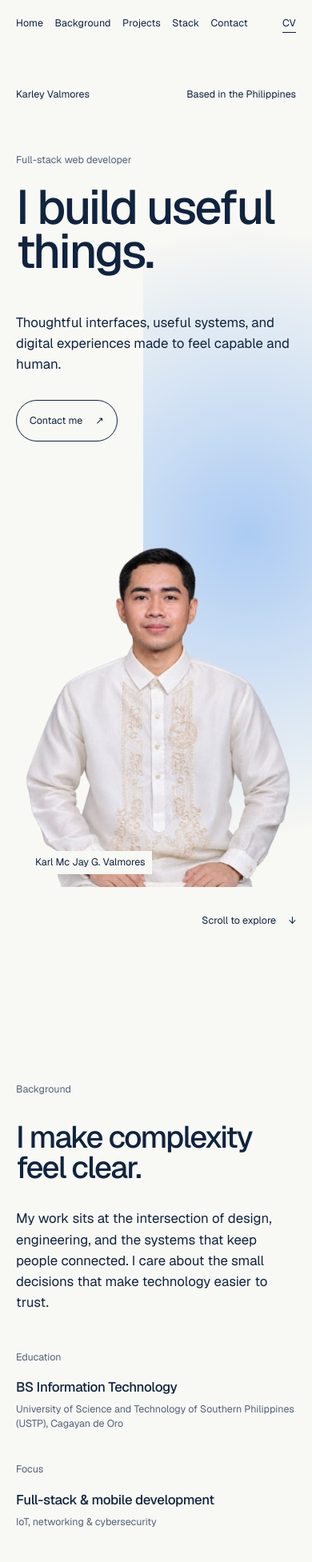
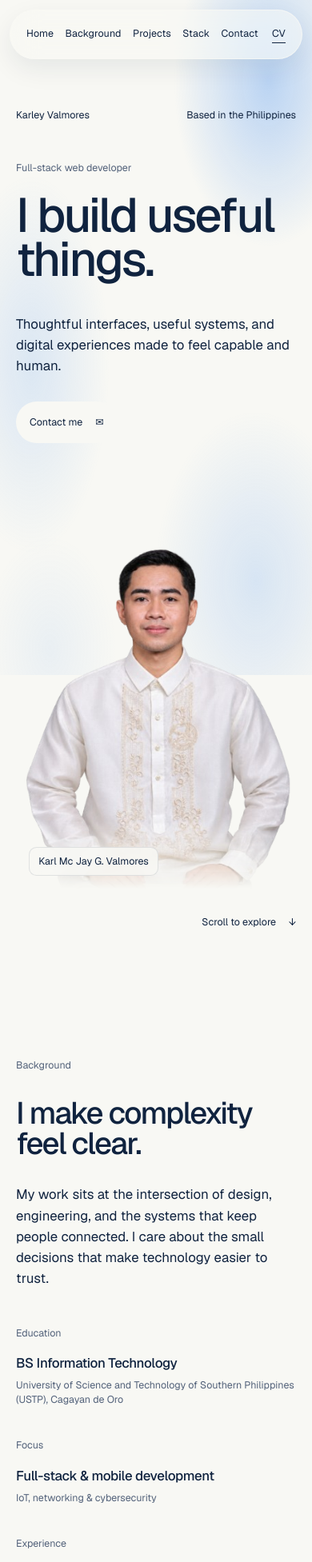
Before and after one commit to karmacje/Portfolio, a Next.js app: page / in a window 390 px wide. Shown: the top 1953 px of the page at 80% size. Built offline with nearby package versions, Linux system fonts and the light colour scheme.

Commit message:
feat: refine blue bloom CTA and responsive layout
- Add page-wide blue bloom treatment
- Improve glass navigation and footer spacing
- Soften profile image edges
- Replace orange accents with sky blue
- Add rounded CTA hover glow and email icon
- Fix narrow-screen navigation overflow

```diff
--- a/app/globals.css
+++ b/app/globals.css
@@ -6,10 +6,9 @@
   --ink: #10233f;
   --muted: #53627a;
   --blue: #438ef2;
-  --persimmon: #f4512c;
   --frame: 1220px;
   --gutter: clamp(1.25rem, 3.2vw, 3rem);
-  --section-space: clamp(6rem, 13vw, 12rem);
+  --section-space: clamp(5rem, 10vw, 9rem);
   --display: clamp(3.75rem, 10.5vw, 10rem);
   --heading: clamp(2.4rem, 5.2vw, 5.75rem);
   --body: 1.05rem;
@@ -42,6 +41,11 @@ body {
 }
 
 body::before {
+  background:
+    radial-gradient(ellipse 42% 34% at 86% 12%, rgba(67, 142, 242, 0.34), transparent 72%),
+    radial-gradient(ellipse 34% 38% at 10% 54%, rgba(67, 142, 242, 0.16), transparent 74%),
+    radial-gradient(ellipse 44% 34% at 82% 86%, rgba(67, 142, 242, 0.18), transparent 74%),
+    radial-gradient(ellipse 28% 22% at 16% 96%, rgba(67, 142, 242, 0.08), transparent 76%);
   content: "";
   inset: 0;
   pointer-events: none;
@@ -72,7 +76,7 @@ summary {
 }
 
 :focus-visible {
-  outline: 2px solid var(--persimmon);
+  outline: 2px solid var(--blue);
   outline-offset: 4px;
 }
 
@@ -100,17 +104,21 @@ ul {
 
 .site-header {
   align-items: center;
+  background: color-mix(in srgb, var(--ground) 62%, transparent);
+  backdrop-filter: blur(18px) saturate(145%);
+  border: 1px solid color-mix(in srgb, var(--surface) 72%, transparent);
+  border-radius: 999px;
+  box-shadow: 0 0.75rem 2rem rgba(16, 35, 63, 0.08);
   display: flex;
   gap: 2rem;
   justify-content: space-between;
-  margin: 0 auto;
+  margin: 0.75rem auto;
   max-width: var(--frame);
   padding: 1.2rem var(--gutter);
   position: sticky;
-  top: 0;
-  width: 100%;
+  top: 0.75rem;
+  width: calc(100% - 1.5rem);
   z-index: 10;
-  background: var(--ground);
 }
 
 .site-header nav ul,
@@ -142,7 +150,7 @@ ul {
 
 .site-header nav a:hover,
 .contact-footer a:hover {
-  color: var(--persimmon);
+  color: var(--blue);
 }
 
 .nav-actions {
@@ -159,7 +167,7 @@ ul {
 }
 
 .status-dot {
-  background: var(--persimmon);
+  background: var(--blue);
   border-radius: 50%;
   display: block;
   height: 0.5rem;
@@ -184,21 +192,8 @@ ul {
   display: flex;
   flex-direction: column;
   min-height: calc(100svh - 4.5rem);
-  overflow: hidden;
   padding-top: clamp(3rem, 7vw, 6rem);
   position: relative;
-}
-
-.hero::before {
-  background:
-    radial-gradient(circle at 54% 46%, rgba(67, 142, 242, 0.42), rgba(67, 142, 242, 0.2) 35%, transparent 70%);
-  content: "";
-  height: 82%;
-  pointer-events: none;
-  position: absolute;
-  right: -8%;
-  top: 13%;
-  width: 62%;
 }
 
 .hero > * {
@@ -246,7 +241,7 @@ ul {
 
 .hero-title em,
 h2 em {
-  color: var(--persimmon);
+  color: var(--blue);
   font-style: normal;
 }
 
@@ -285,18 +280,33 @@ h2 em {
 }
 
 .button::before {
-  border: 1px solid var(--persimmon);
+  border: 1px solid var(--blue);
+  border-radius: inherit;
+  box-shadow: 0 0 0 rgba(67, 142, 242, 0);
   content: "";
   inset: -1px;
   pointer-events: none;
   position: absolute;
-  clip-path: inset(0 100% 0 0);
-  transition: clip-path 180ms var(--ease-out);
+  clip-path: inset(0 100% 0 0 round 999px);
+  transition: clip-path 180ms var(--ease-out), box-shadow 180ms var(--ease-out);
 }
 
-.button:hover::before,
 .button:focus-visible::before {
+  box-shadow: 0 0 1.25rem rgba(67, 142, 242, 0.28);
   clip-path: inset(0 0 0 0);
+}
+
+.button::after {
+  background: rgba(67, 142, 242, 0.28);
+  border-radius: inherit;
+  content: "";
+  filter: blur(0.9rem);
+  inset: -0.45rem;
+  opacity: 0;
+  pointer-events: none;
+  position: absolute;
+  transition: opacity 180ms var(--ease-out);
+  z-index: -1;
 }
 
 .button:active {
@@ -310,16 +320,33 @@ h2 em {
 }
 
 .button-outline {
-  background: transparent;
+  background: var(--surface);
+  border-color: transparent;
 }
 
 .button span {
+  position: relative;
+  z-index: 1;
   transition: transform 180ms var(--ease-out);
 }
 
-.button:hover span,
 .button:focus-visible span {
   transform: translate(3px, -3px);
+}
+
+@media (hover: hover) and (pointer: fine) {
+  .button:hover::before {
+    box-shadow: 0 0 1.25rem rgba(67, 142, 242, 0.36);
+    clip-path: inset(0 0 0 0 round 999px);
+  }
+
+  .button:hover::after {
+    opacity: 1;
+  }
+
+  .button:hover span {
+    transform: translate(3px, -3px);
+  }
 }
 
 .profile-frame {
@@ -330,6 +357,7 @@ h2 em {
 
 .profile {
   background: transparent;
+  border-radius: 1.25rem 1.25rem 0 0;
   overflow: hidden;
   position: relative;
 }
@@ -337,6 +365,8 @@ h2 em {
 .profile img {
   display: block;
   height: auto;
+  -webkit-mask-image: linear-gradient(to bottom, #000 0%, #000 84%, transparent 100%);
+  mask-image: linear-gradient(to bottom, #000 0%, #000 84%, transparent 100%);
   object-fit: cover;
   object-position: center top;
   transition: transform 180ms var(--ease-out), opacity 180ms var(--ease-out);
@@ -344,11 +374,14 @@ h2 em {
 }
 
 .profile figcaption {
-  background: var(--ground);
+  background: color-mix(in srgb, var(--ground) 88%, transparent);
+  backdrop-filter: blur(8px);
+  border: 1px solid color-mix(in srgb, var(--ink) 10%, transparent);
+  border-radius: 0.6rem;
   bottom: 1rem;
   font-size: var(--meta);
   left: 1rem;
-  padding: 0.3rem 0.5rem;
+  padding: 0.45rem 0.7rem;
   position: absolute;
 }
 
@@ -436,9 +469,11 @@ h2 em {
 
 .certification-badge {
   background: var(--surface);
+  border: 1px solid color-mix(in srgb, var(--ink) 8%, transparent);
+  border-radius: 0.9rem;
   display: grid;
   gap: 0.35rem;
-  padding: 1rem;
+  padding: 1.2rem 1.35rem;
 }
 
 .certification-badge strong {
@@ -478,7 +513,7 @@ h2 em {
   display: grid;
   gap: 2rem;
   grid-template-columns: minmax(0, 1fr);
-  padding: 2rem 0 3rem;
+  padding: 1.75rem 0 2.5rem;
 }
 
 .project-number {
@@ -528,7 +563,7 @@ h2 em {
 }
 
 .project-links a span {
-  color: var(--persimmon);
+  color: var(--blue);
 }
 
 .project-item details {
@@ -594,7 +629,7 @@ h2 em {
   display: grid;
   gap: 2rem;
   grid-template-columns: 12rem 1fr;
-  padding: 1.5rem 0;
+  padding: 1.25rem 0;
 }
 
 .toolbox-group h3 {
@@ -624,7 +659,7 @@ h2 em {
 }
 
 .contact-copy {
-  padding-bottom: clamp(5rem, 12vw, 11rem);
+  padding-bottom: clamp(3rem, 7vw, 6rem);
   padding-top: clamp(2rem, 7vw, 6rem);
 }
 
@@ -648,13 +683,19 @@ h2 em {
 
 .contact-footer {
   align-items: end;
-  border-top: 1px solid color-mix(in srgb, var(--ink) 45%, transparent);
+  border-top: 2px solid var(--blue);
   display: grid;
   font-size: var(--meta);
   gap: 1rem;
   grid-column: 1 / -1;
   grid-template-columns: 1fr auto 1fr;
-  padding: 1.2rem 0 1.5rem;
+  padding: 1rem 0 1.25rem;
+}
+
+.footer-mark {
+  text-decoration: underline;
+  text-decoration-thickness: 0.1em;
+  text-underline-offset: 0.25em;
 }
 
 .contact-footer > span:last-child {
@@ -730,7 +771,7 @@ h2 em {
   }
 
   .hero-kicker {
-    margin-bottom: 4rem;
+    margin-bottom: 3rem;
   }
 
   .hero-title {
@@ -739,7 +780,7 @@ h2 em {
 
   .hero-bottom {
     align-items: start;
-    margin-top: 3rem;
+    margin-top: 2.5rem;
   }
 
   .profile-frame {
@@ -781,7 +822,7 @@ h2 em {
   }
 
   .toolbox-groups {
-    margin-top: 3rem;
+    margin-top: 2.5rem;
   }
 
   .contact-footer {
@@ -821,12 +862,18 @@ h2 em {
 @media (prefers-reduced-transparency: reduce) {
   .site-header {
     background: var(--ground);
+    backdrop-filter: none;
+    border-color: color-mix(in srgb, var(--ink) 18%, transparent);
+    box-shadow: none;
   }
 }
 
 @media (prefers-contrast: more) {
   .site-header {
     background: var(--ground);
+    backdrop-filter: none;
+    border-color: currentColor;
+    box-shadow: none;
   }
 
   .button,
--- a/app/page.tsx
+++ b/app/page.tsx
@@ -41,7 +41,7 @@ export default function Home() {
             <h1 className="hero-title">I build useful things.</h1>
             <div className="hero-bottom">
               <p className="hero-description">Thoughtful interfaces, useful systems, and digital experiences made to feel capable and human.</p>
-              <div className="hero-actions"><a className="button button-outline" href="#contact">Contact me <span aria-hidden="true">↗</span></a></div>
+              <div className="hero-actions"><a className="button button-outline" href="#contact">Contact me <span aria-hidden="true">✉</span></a></div>
             </div>
           </div>
           <div className="profile-frame"><ProfileCard /></div>
@@ -77,7 +77,7 @@ export default function Home() {
         <div className="section contact-inner">
           <div className="section-label">Contact</div>
           <div className="contact-copy"><p className="eyebrow">Have a good problem?</p><h2>Let&apos;s make<br />something matter.</h2><a className="button button-solid" href="mailto:valmores.karlmcjay@gmail.com">valmores.karlmcjay@gmail.com <span aria-hidden="true">↗</span></a><a className="phone-link" href="tel:+639628766984">+63 962 876 6984</a></div>
-          <footer className="contact-footer"><span>Karley / Portfolio</span><div><a href="https://github.com/karmacje" target="_blank" rel="noreferrer">GitHub</a><a href="https://www.linkedin.com/in/krlmcjay" target="_blank" rel="noreferrer">LinkedIn</a><a href="https://www.credly.com/users/karl-mc-jay-valmores/badges/credly" target="_blank" rel="noreferrer">Credly</a></div><span>© 2026</span></footer>
+          <footer className="contact-footer"><span className="footer-mark">krl</span><div><a href="https://github.com/karmacje" target="_blank" rel="noreferrer">GitHub</a><a href="https://www.linkedin.com/in/krlmcjay" target="_blank" rel="noreferrer">LinkedIn</a><a href="https://www.credly.com/users/karl-mc-jay-valmores/badges/credly" target="_blank" rel="noreferrer">Credly</a></div><span>© 2026</span></footer>
         </div>
       </section>
     </main>
--- a/components/ProfileCard.tsx
+++ b/components/ProfileCard.tsx
@@ -3,7 +3,7 @@ import Image from "next/image";
 export default function ProfileCard() {
   return (
     <figure className="profile">
-      <Image src="/ProfileC.JPG" alt="Portrait of Karley Valmores" width={768} height={1152} priority sizes="(max-width: 700px) 100vw, 40vw" />
+      <Image src="/myprofile.JPG" alt="Portrait of Karley Valmores" width={768} height={1152} priority sizes="(max-width: 700px) 100vw, 40vw" />
       <figcaption>Karl Mc Jay G. Valmores</figcaption>
     </figure>
   );
```
Also changed, not shown: .agents/skills/plan-canvas/SKILL.md (added), public/myprofile.JPG (added).
